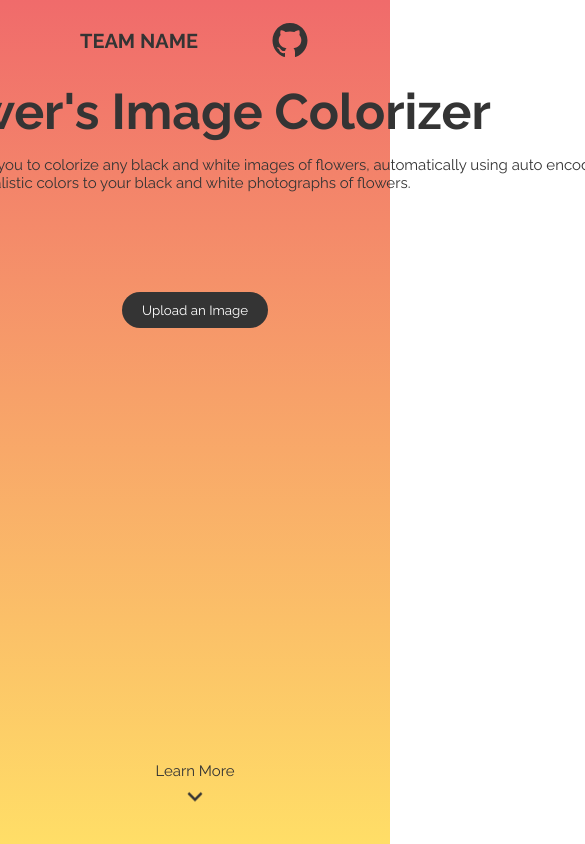
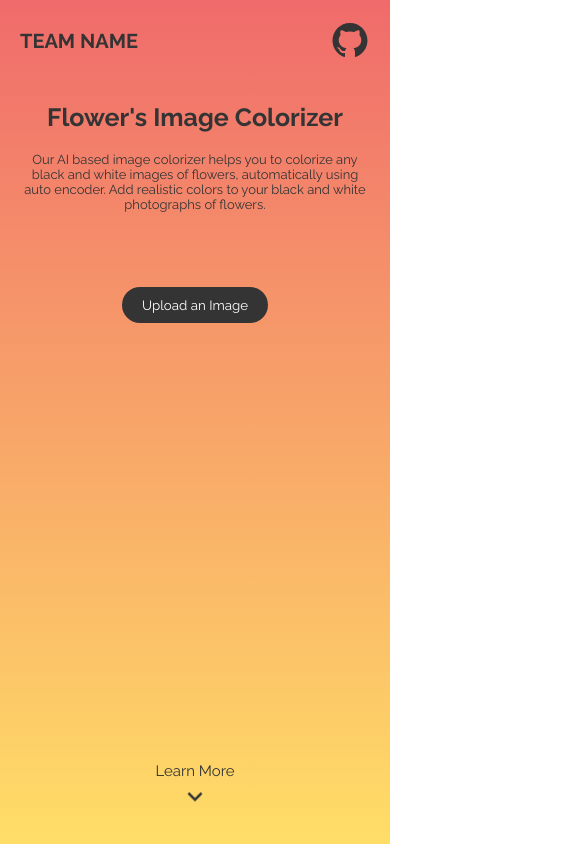
Before and after one commit to aakash018/image-colorizer-public-client, a React (Vite) app: page / in a window 390 px wide. Shown: the top 844 px of the page, 585 px wide, since content can reach past the window. Built offline with nearby package versions, Linux system fonts and the light colour scheme.

Commit message:
made responsive

```diff
--- a/src/styles/heroSection.css
+++ b/src/styles/heroSection.css
@@ -3,12 +3,13 @@
   height: 100vh;
   background-image: linear-gradient(#f06b6b, #ffde67);
 
-  padding: 20px 80px;
+  padding: 20px 60px;
 
   position: relative;
 }
 
 .content {
+  width: 100%;
   display: flex;
   flex-direction: column;
   justify-content: center;
@@ -34,7 +35,7 @@
   flex-direction: column;
   align-items: center;
   justify-content: center;
-
+  width: 100%;
   gap: 15px;
 }
 
@@ -45,7 +46,7 @@
 
 .heroSectionContainer .desc .sub_title {
   font-size: 1.5rem;
-  width: 900px;
+  width: 100%;
 
   margin-bottom: 30px;
 }
@@ -101,6 +102,11 @@
   animation: fade-in 1s ease-in forwards;
 }
 
+.display-image {
+  width: 256px;
+  height: 256px;
+}
+
 @keyframes fade-in {
   from {
     opacity: 0;
@@ -118,3 +124,38 @@
     transform: translateY(10px);
   }
 }
+
+@media screen and (max-width: 600px) {
+  .heroSectionContainer {
+    padding: 20px 20px;
+  }
+
+  .heroSectionContainer .desc .title {
+    margin-top: 20px;
+    font-size: 2.5rem;
+    font-weight: bold;
+  }
+
+  .heroSectionContainer .desc .sub_title {
+    margin-top: 5px;
+    font-size: 1.3rem;
+    width: 100%;
+
+    margin-bottom: 5px;
+  }
+
+  .display-image {
+    width: 170px;
+    height: 170px;
+  }
+
+  .displayContainer {
+    margin: 20px 0;
+    display: flex;
+    flex-direction: column;
+    justify-content: center;
+    align-items: center;
+
+    gap: 30px;
+  }
+}
```
Also changed, not shown: src/components/HeroSection.tsx (+2 -4 lines).
